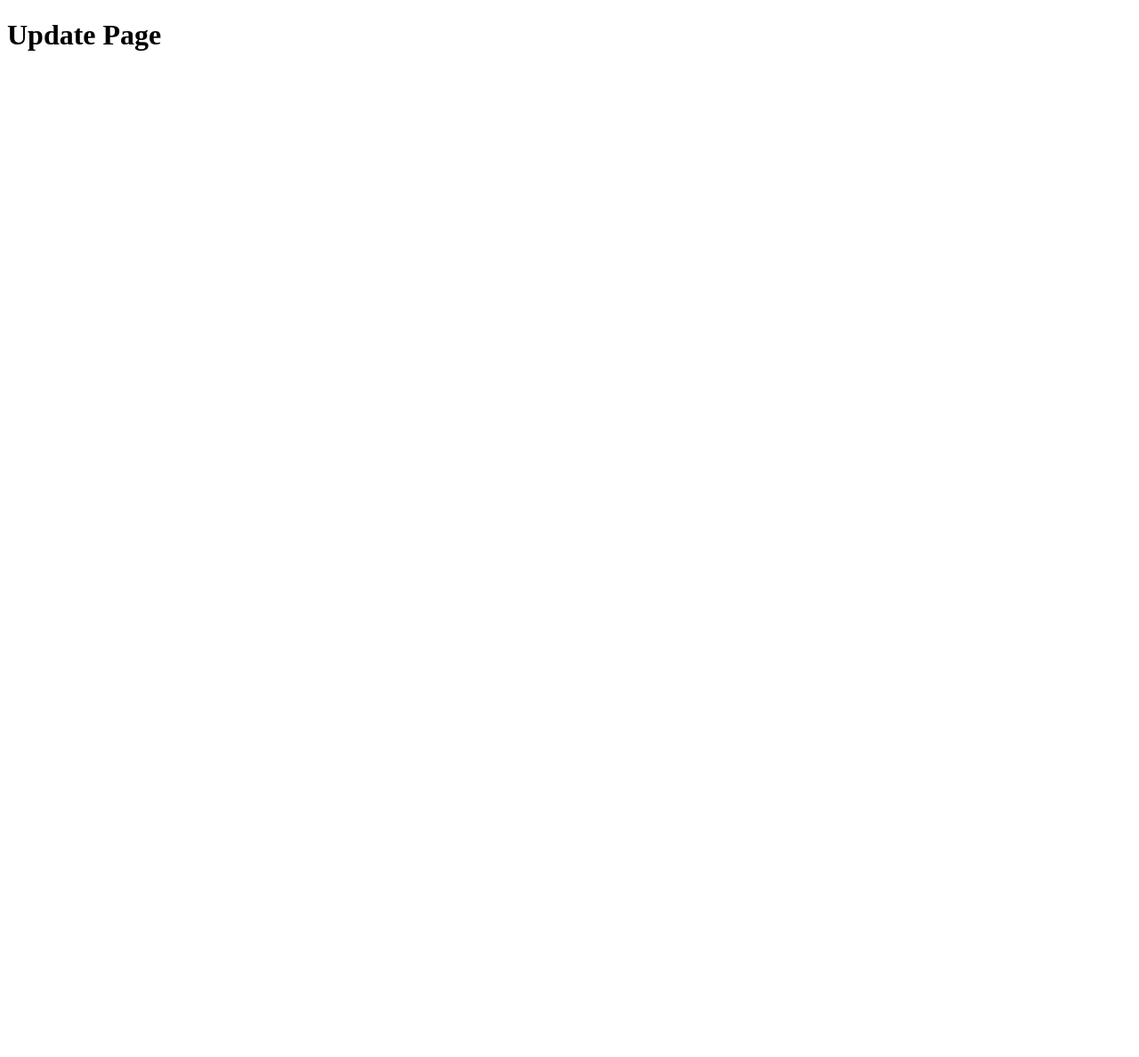
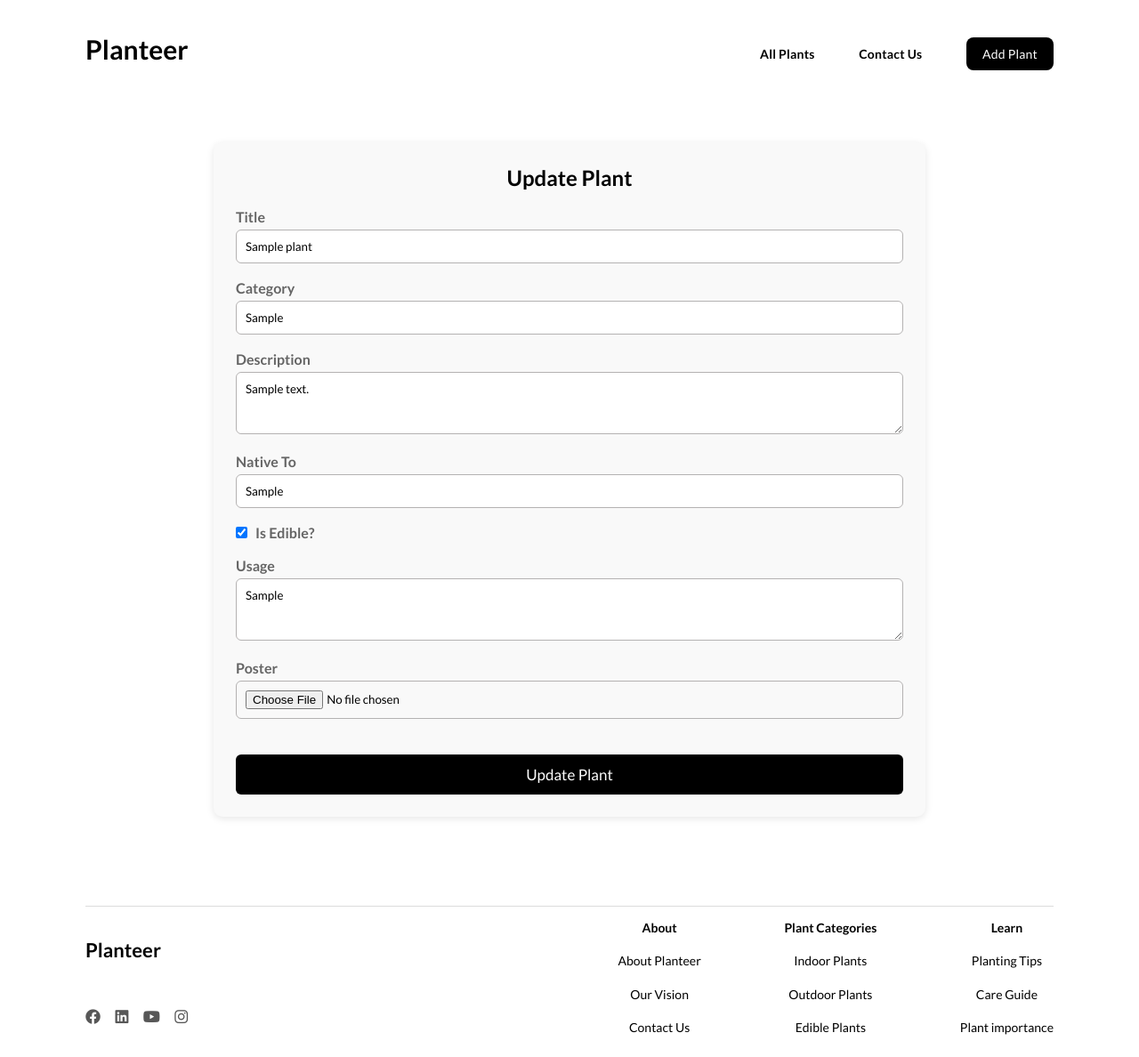
Before and after one commit to T-Python-25-June-15/LAB-ORM-PLANTEER, a Django app: page /plants/1/update/ in a window 1280 px wide. Before the commit the page is almost empty. Shown: the whole page at 89% size. Before the commit the page ends 57 px from the top, so only its background shows below. Run offline with Django 5.2, Linux system fonts and the light colour scheme; tables that the repository leaves empty hold one stand-in row (values such as "Sample post").

Commit message:
update page is finished building and styling

```diff
--- a/Planteer/plants/templates/plants/all.html
+++ b/Planteer/plants/templates/plants/all.html
@@ -16,7 +16,7 @@
         <div class="card">
             <img src="{{plant.poster.url}}" alt="Image 1">
             <div class="texts">
-                <h5>{{plant.title}}</h5>
+                <a href="{% url 'plants:update_view' plant.id %}"><h5>{{plant.title}}</h5></a>
                 <p>{{plant.description}}</p>
                 <strong>{{plant.category}}</strong>
             </div>
--- a/Planteer/plants/templates/plants/new.html
+++ b/Planteer/plants/templates/plants/new.html
@@ -4,7 +4,7 @@
 {% block title %}New Plant{% endblock %}
 
 {% block fileStyle %}
-<link rel="stylesheet" href="{% static 'css/new.css' %}">
+<link rel="stylesheet" href="{% static 'css/form.css' %}">
 {% endblock %}
 
 {% block content %}
--- a/Planteer/plants/templates/plants/update.html
+++ b/Planteer/plants/templates/plants/update.html
@@ -1,11 +1,41 @@
-<!DOCTYPE html>
-<html lang="en">
-<head>
-    <meta charset="UTF-8">
-    <meta name="viewport" content="width=device-width, initial-scale=1.0">
-    <title>Document</title>
-</head>
-<body>
-    <h1>Update Page</h1>
-</body>
-</html>
+{% extends "base.html" %}
+{% load static %}
+
+{% block title %}Update Plant{% endblock %}
+
+{% block fileStyle %}
+<link rel="stylesheet" href="{% static 'css/form.css' %}">
+{% endblock %}
+
+{% block content %}
+<div class="form-container">
+    <h2>Update Plant</h2>
+    <form method="post" enctype="multipart/form-data">
+        {% csrf_token %}
+
+        <label for="title">Title</label>
+        <input type="text" name="title" id="title" value="{{ plant_form.title.value }}" required>
+
+        <label for="category">Category</label>
+        <input type="text" name="category" id="category" value="{{ plant_form.category.value }}" required>
+
+        <label for="description">Description</label>
+        <textarea name="description" id="description" rows="3" required>{{ plant_form.description.value }}</textarea>
+
+        <label for="native_to">Native To</label>
+        <input type="text" name="native_to" id="native_to" value="{{ plant_form.native_to.value }}" required>
+
+        <label for="is_edible">
+            <input type="checkbox" name="is_edible" id="is_edible" {% if plant_form.is_edible.value %}checked{% endif %}> Is Edible?
+        </label>
+
+        <label for="usage">Usage</label>
+        <textarea name="usage" id="usage" rows="3" required>{{ plant_form.usage.value }}</textarea>
+
+        <label for="poster">Poster</label>
+        <input type="file" name="poster" id="poster">
+
+        <input type="submit" value="Update Plant">
+    </form>
+</div>
+{% endblock %}
--- a/Planteer/plants/views.py
+++ b/Planteer/plants/views.py
@@ -2,6 +2,7 @@ from django.shortcuts import render,redirect
 from django.http import HttpRequest, HttpResponse
 from .models import Plant
 from .forms import PlantForm
+from django.shortcuts import get_object_or_404
 
 # All Page
 def all_view (request:HttpRequest):
@@ -31,7 +32,19 @@ def new_view (request:HttpRequest):
 
 # Update Page
 def update_view (request:HttpRequest, plant_id: int):
-    return render(request, "plants/update.html")
+    plant = Plant.objects.get(pk=plant_id)
+
+    if request.method == "POST":
+        plant_form = PlantForm(request.POST, request.FILES, instance=plant)
+        if plant_form.is_valid():
+            plant_form.save()
+            return redirect("plants:detail_view", plant_id=plant.id)
+        else:
+            print("Not valid form")
+    else:
+        plant_form = PlantForm(instance=plant)
+    return render(request, "plants/update.html", context={"plant_form": plant_form, "plant" : plant})
+
 
 # Delete Page
 def delete_view (request:HttpRequest, plant_id: int):
--- a/Planteer/templates/base.html
+++ b/Planteer/templates/base.html
@@ -22,7 +22,7 @@
                     <a href="{% url 'main:home_view' %}">Planteer</a>
                 </div>
                 <div class="top-right-nav">
-                    <a href="">All Plants</a>
+                    <a href="{% url 'plants:all_view' %}">All Plants</a>
                     <a href="">Contact Us</a>
                     <a href="{% url 'plants:new_view'%}" class="btn">Add Plant</a>
                 </div>
```
Also changed, not shown: Planteer/media/images/Jrjr_Lm4I2sU.jpg (added), Planteer/plants/static/css/all.css, Planteer/plants/static/css/form.css (renamed from Planteer/plants/static/css/new.css).
